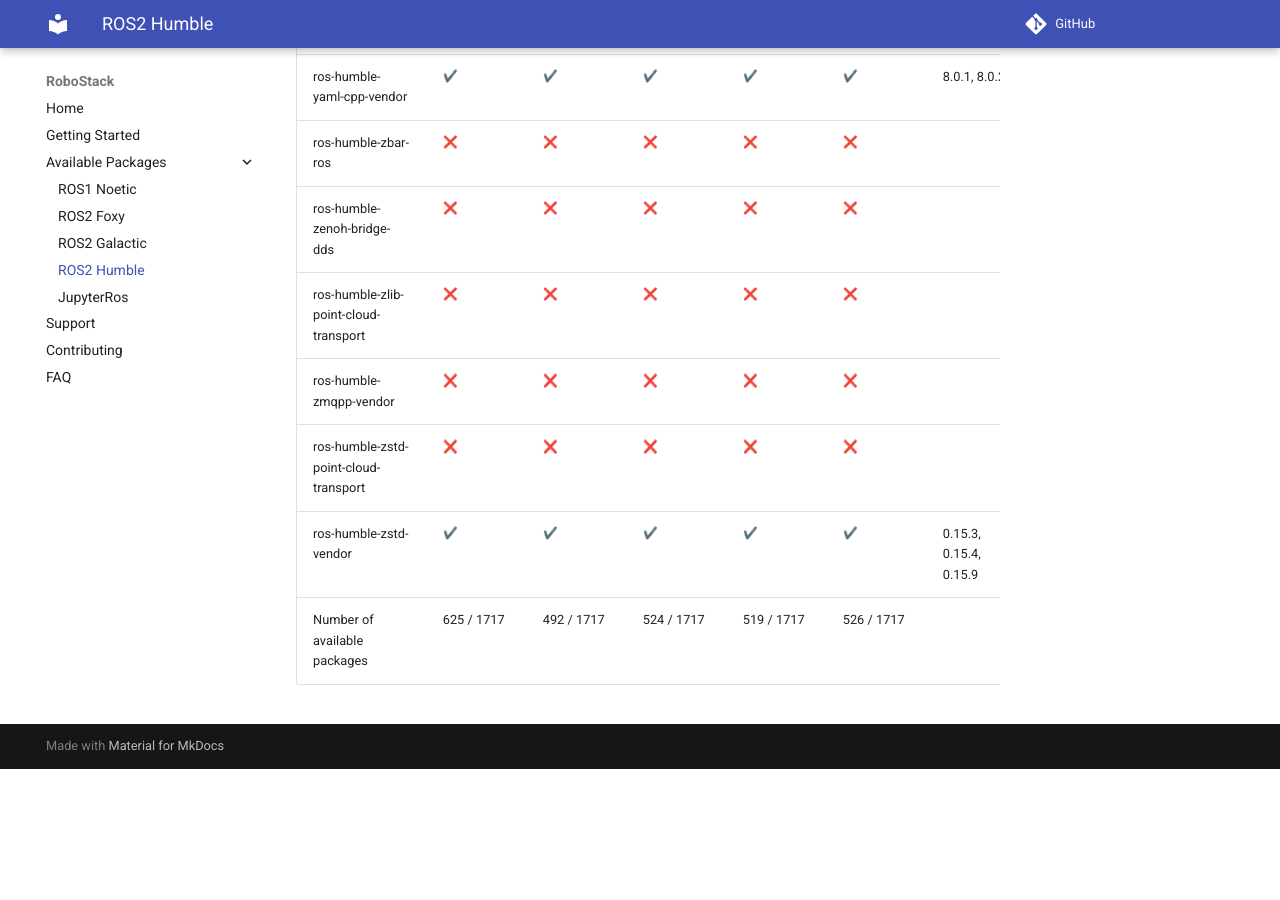
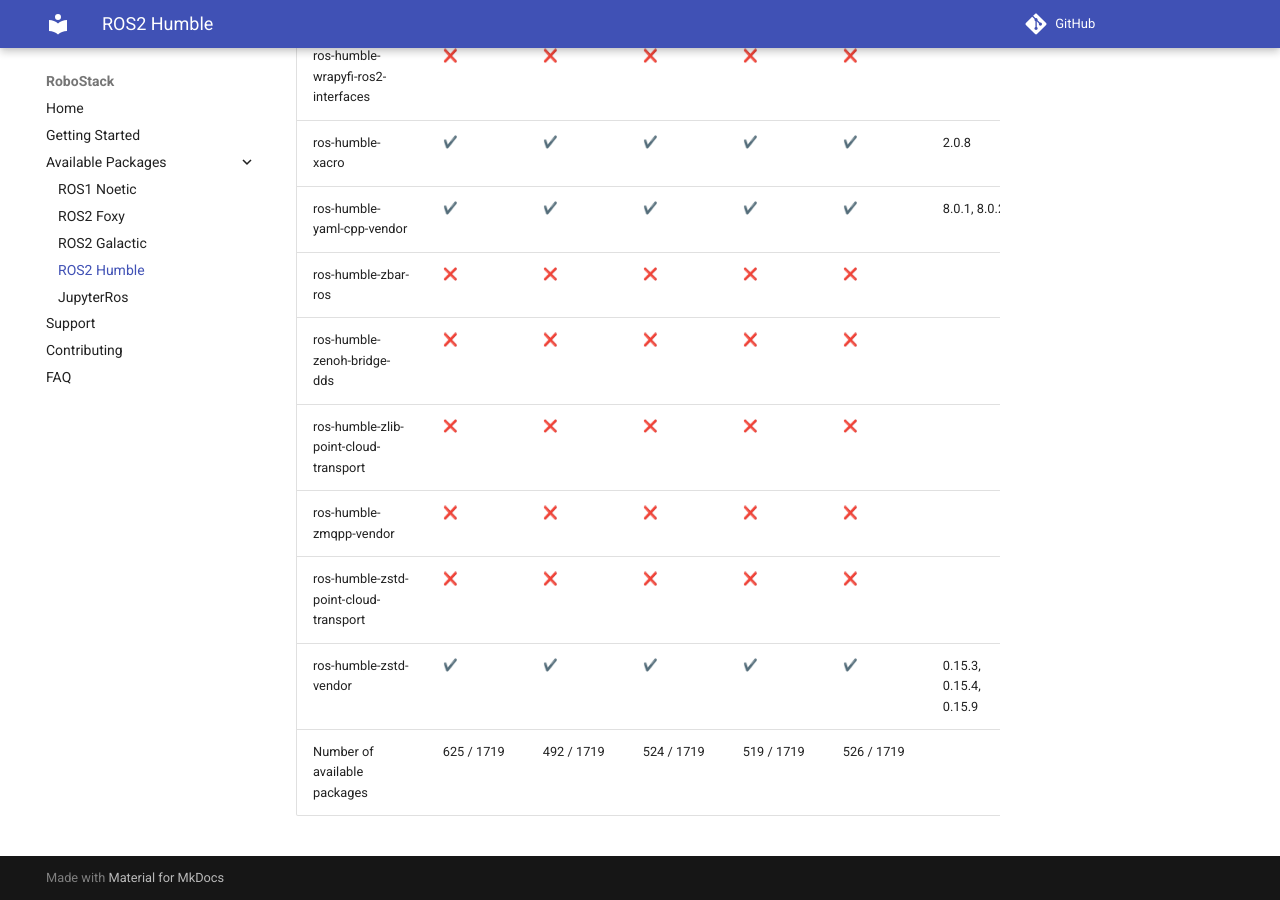
Before and after one commit to RoboStack/robostack.github.io, an MkDocs documentation site: the page built from docs/humble.md, in a window 1280 px wide and 900 px high, scrolled down 133597 px. Built offline with MkDocs 1.6.1 and Material for MkDocs 9.7.7, drawn with Linux system fonts in a browser that asks for light colours; emoji names are drawn with the system emoji font; comment, search, counter and statistics services are not loaded; before the commit the page ends 134366 px from its top, so only the background shows below that; some of the changed text lies outside the part shown.

Commit message:
Update tables

```diff
--- a/docs/humble.md
+++ b/docs/humble.md
@@ -1717,4 +1719,4 @@
 | ros-humble-zmqpp-vendor | :x: { data-sort='0' } | :x: { data-sort='0' } | :x: { data-sort='0' } | :x: { data-sort='0' } | :x: { data-sort='0' } |   |
 | ros-humble-zstd-point-cloud-transport | :x: { data-sort='0' } | :x: { data-sort='0' } | :x: { data-sort='0' } | :x: { data-sort='0' } | :x: { data-sort='0' } |   |
 | ros-humble-zstd-vendor | :heavy_check_mark: { data-sort='1' } | :heavy_check_mark: { data-sort='1' } | :heavy_check_mark: { data-sort='1' } | :heavy_check_mark: { data-sort='1' } | :heavy_check_mark: { data-sort='1' } | 0.15.3, 0.15.4, 0.15.9  |
-| Number of available packages |  625 / 1717 | 492 / 1717 | 524 / 1717 | 519 / 1717 | 526 / 1717 |
+| Number of available packages |  625 / 1719 | 492 / 1719 | 524 / 1719 | 519 / 1719 | 526 / 1719 |
```
Also changed, not shown: other parts of docs/humble.md (+2 -0 lines).
